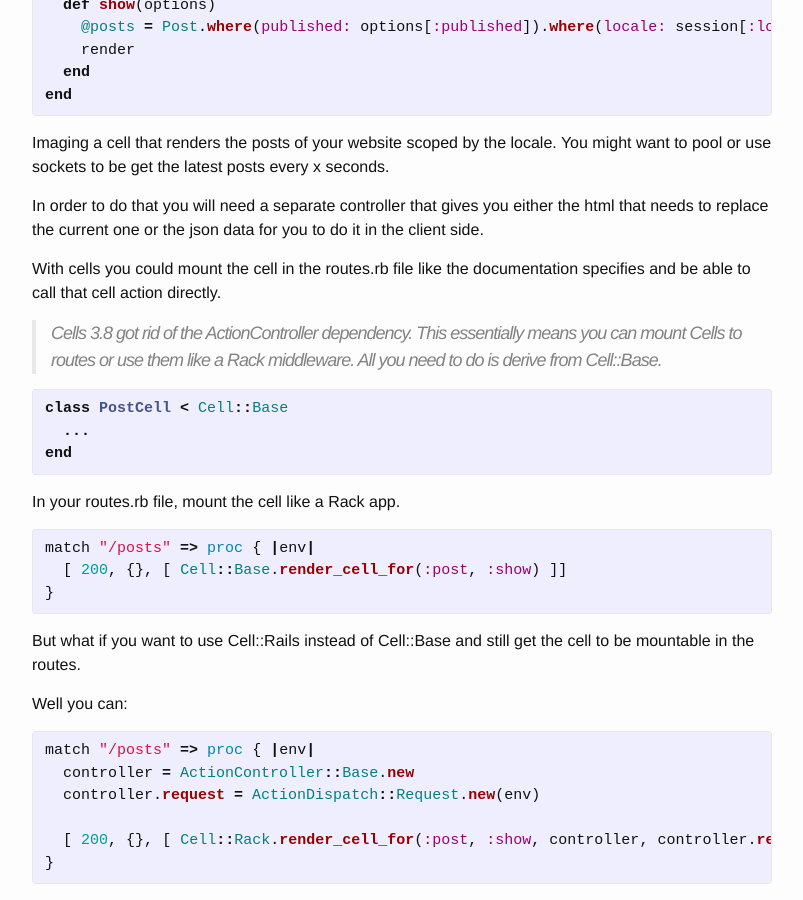
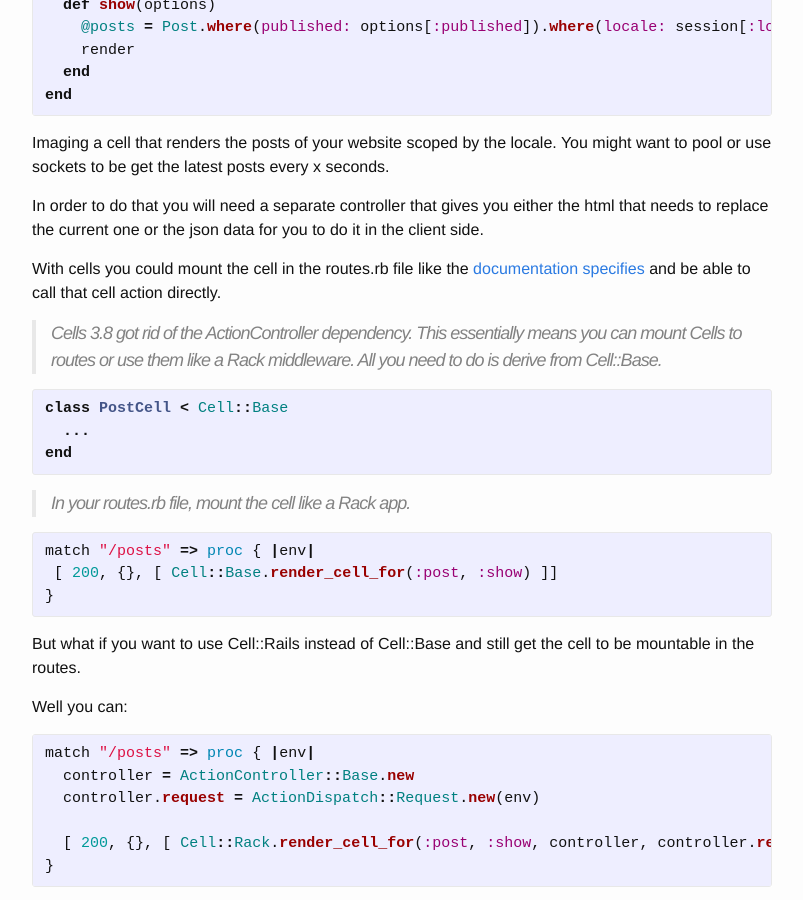
Before and after one commit to kikorb/kikorb.github.io, a Jekyll site: the page built from _posts/2015-05-19-mounting-rails-cells-in-rails-routes.md, in a window 1280 px wide and 900 px high, scrolled down 324 px. Shown: the whole window, without its empty margins (238-1041 px from the left). Built offline with Jekyll 4.4.1, drawn with Linux system fonts in a browser that asks for light colours.

Commit message:
Changes in highlight syntax and typos

```diff
--- a/_posts/2015-05-19-mounting-rails-cells-in-rails-routes.md
+++ b/_posts/2015-05-19-mounting-rails-cells-in-rails-routes.md
@@ -19,7 +19,7 @@ Imaging a cell that renders the posts of your website scoped by the locale. You
 
 In order to do that you will need a separate controller that gives you either the html that needs to replace the current one or the json data for you to do it in the client side.
 
-With cells you could mount the cell in the routes.rb file like the documentation specifies and be able to call that cell action directly.
+With cells you could mount the cell in the routes.rb file like the [documentation specifies](https://github.com/apotonick/cells#mountable-cells) and be able to call that cell action directly.
 
 > Cells 3.8 got rid of the ActionController dependency. This essentially means you can mount Cells to routes or use them like a Rack middleware. All you need to do is derive from Cell::Base.
 
@@ -29,10 +29,10 @@ class PostCell < Cell::Base
 end
 {% endhighlight %}
 
-In your routes.rb file, mount the cell like a Rack app.
+> In your routes.rb file, mount the cell like a Rack app.
 {% highlight ruby %}
 match "/posts" => proc { |env|
-  [ 200, {}, [ Cell::Base.render_cell_for(:post, :show) ]]
+ [ 200, {}, [ Cell::Base.render_cell_for(:post, :show) ]]
 }
 {% endhighlight %}
 
```
